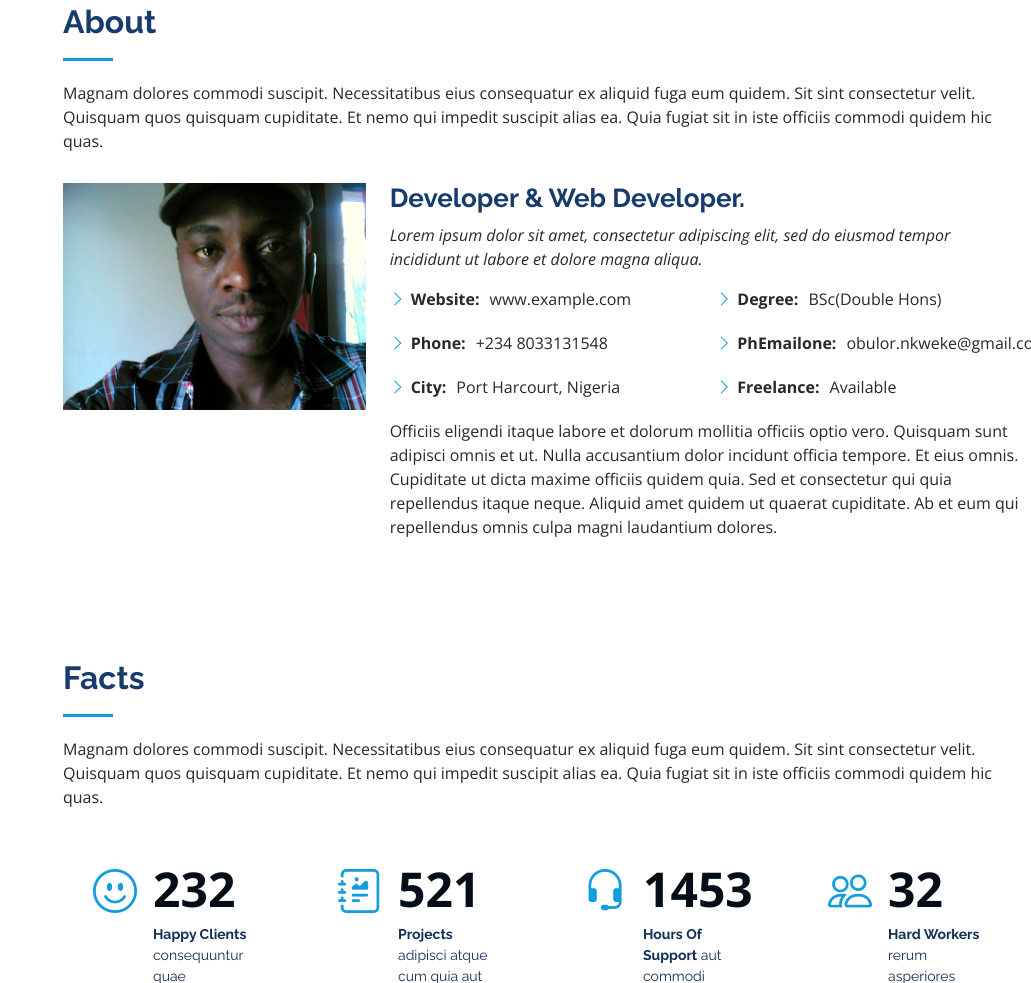
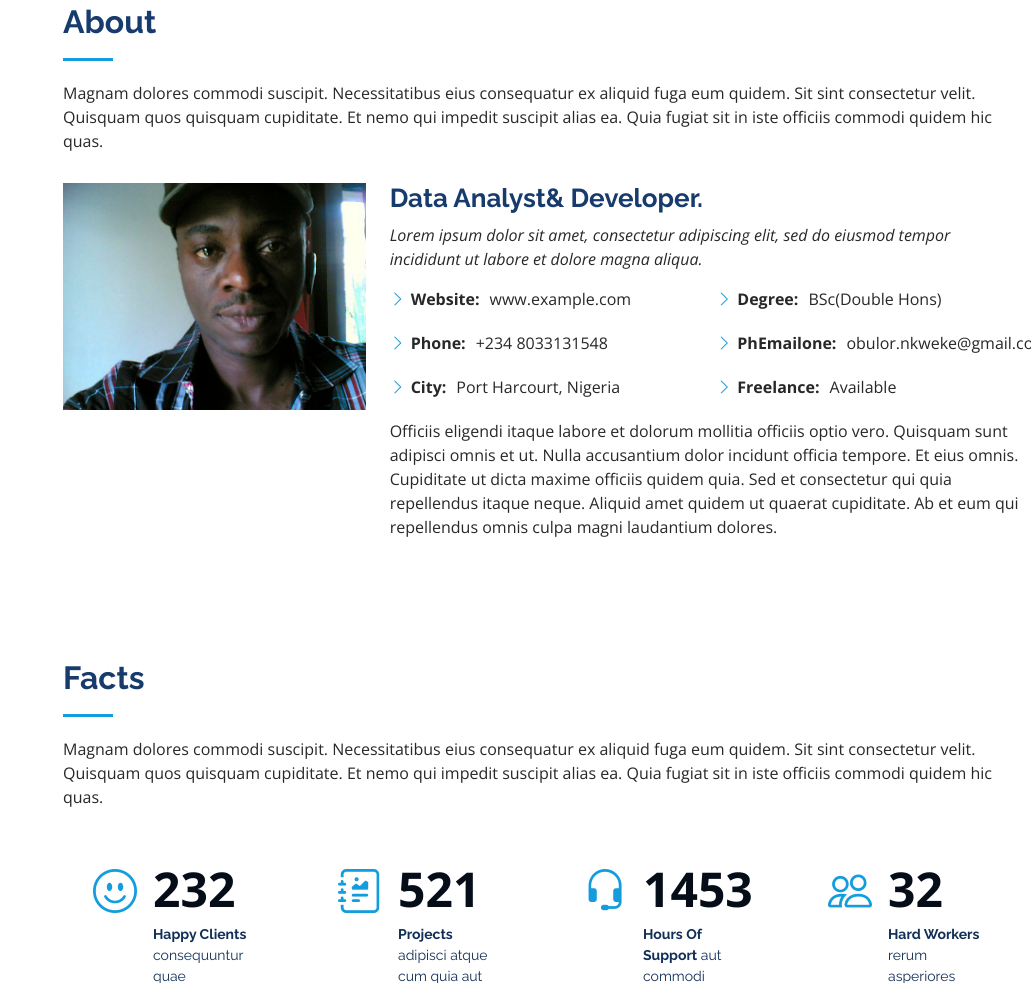
Before and after one commit to ObulorN/Obulor_Nkweke, a plain HTML site: page index.html in a window 1280 px wide. Shown: the part 857-1840 px from the top of the page, without its empty margins (249-1280 px from the left). Drawn offline with nearby package versions, Linux system fonts and the light colour scheme.

Commit message:
Fix job title

```diff
--- a/index.html
+++ b/index.html
@@ -94,7 +94,7 @@
             <img src="assets/img/profile-img.jpg" class="img-fluid" alt="">
           </div>
           <div class="col-lg-8 pt-4 pt-lg-0 content" data-aos="fade-left">
-            <h3>Developer &amp; Web Developer.</h3>
+            <h3>Data Analyst&amp;  Developer.</h3>
             <p class="fst-italic">
               Lorem ipsum dolor sit amet, consectetur adipiscing elit, sed do eiusmod tempor incididunt ut labore et dolore
               magna aliqua.
```
